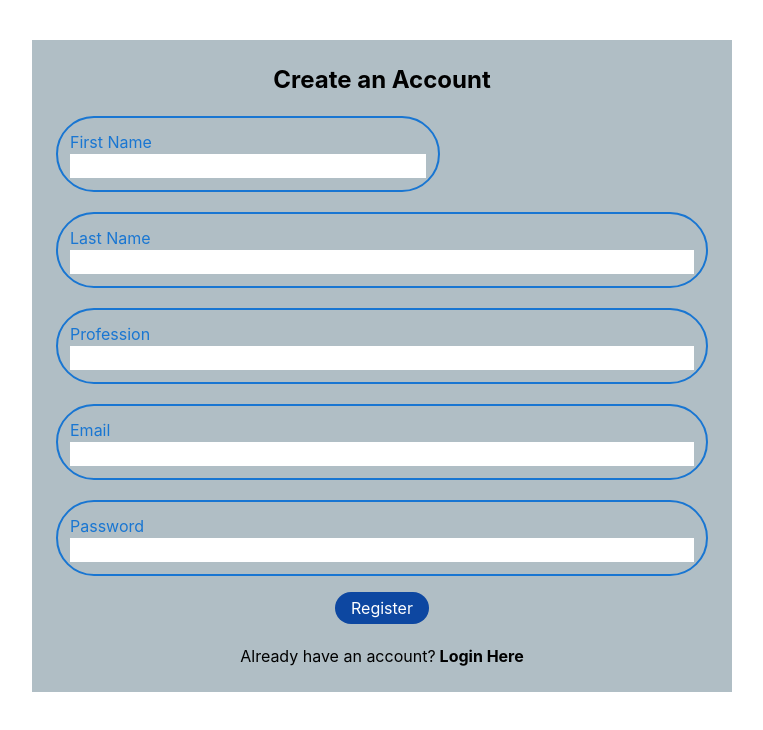
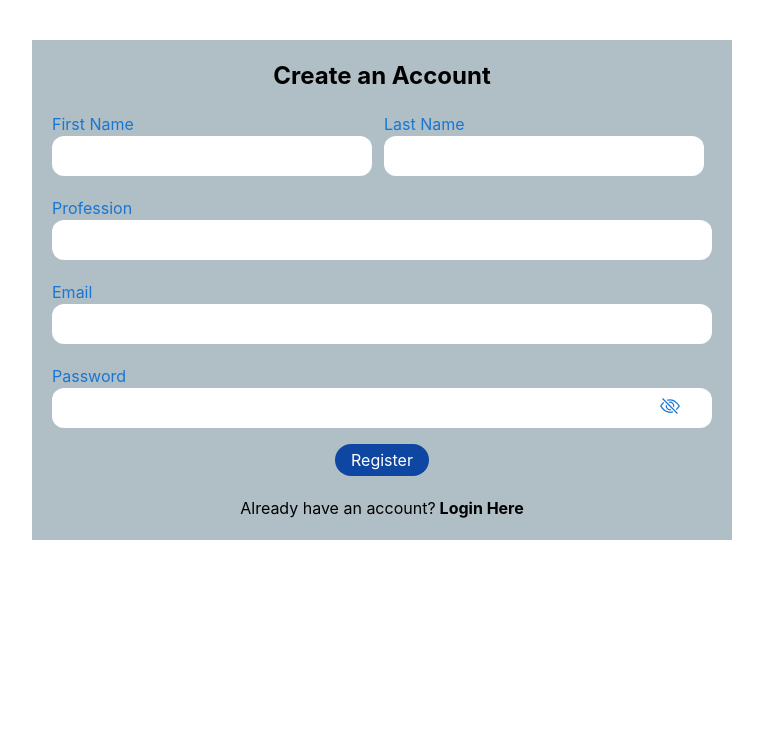
Before and after one commit to HoriyaDev/Admin-Dashboard, a React (Create React App) app: page / in a window 1280 px wide. Shown: the top 730 px of the page, without its empty margins (258-1021 px from the left). Built offline with nearby package versions, Linux system fonts and the light colour scheme.

Commit message:
added validations on register component

```diff
--- a/src/Pages/login/LoginPage.jsx
+++ b/src/Pages/login/LoginPage.jsx
@@ -20,20 +20,19 @@ const LoginPage = () => {
     }));
   };
 
-  const handleLogin = (e) =>{
-    e.preventDefault()
-    const loggedData = JSON.parse(localStorage.getItem("user"))
-    if(input.email===loggedData.email && input.password === loggedData.password) {
-      localStorage.setItem("logged" ,true )
-      navigate('/dashboard')
-    }
-    else{
-      alert("inCorrect")
-    }
+  const handleLogin = (e) => {
+    e.preventDefault();
+    const loggedData = JSON.parse(localStorage.getItem("user"));
 
 
+    if (loggedData && input.email === loggedData.email && input.password === loggedData.password) {
+      localStorage.setItem("logged", "true");
+      navigate('/dashboard');
+    } else {
+      alert("Incorrect email or password");
+    }
+  }
 
-  }
 
 
   // function validateEmail(email) {
@@ -146,6 +145,7 @@ const LoginPage = () => {
         />
         {/* <p className='text-red-700 ml-5'>{passwordError}</p> */}
         <button
+        type='button'
           className='absolute inset-y-0 right-8 text-blue-700 z-20'
           onClick={handleShow}
         >
@@ -160,7 +160,7 @@ const LoginPage = () => {
         Login
       </button>
 
-      <div>
+      <div className='mt-5 text-center'>
         <p>Don't have an account?
           <Link to="/" className='font-bold'>
            Regitser Here
--- a/src/Pages/login/Register.jsx
+++ b/src/Pages/login/Register.jsx
@@ -1,14 +1,24 @@
-import React, { useState } from 'react'
-import { GiConsoleController } from 'react-icons/gi';
-import { Link } from 'react-router-dom'
-import { useNavigate } from 'react-router-dom';
+import React, { useState } from 'react';
+import { Link, useNavigate } from 'react-router-dom';
+import { BsEyeSlash, BsEyeFill } from "react-icons/bs";
 
 const Register = () => {
-    const navigate = useNavigate()
+  const navigate = useNavigate();
+  const [showPassword, setShowPassword] = useState(false);
   const [input, setInput] = useState({
-        name: "",
+    fname: "",
+    lname: "",
+    profession: "",
     email: "",
     password: ""
+  });
+
+  const [error, setError] = useState({
+    fnameError: "",
+    lnameError: "",
+    professionError: "",
+    emailError: "",
+    passwordError: ""
   });
 
   const handleInput = (e) => {
@@ -18,60 +28,136 @@ const Register = () => {
       [name]: value,
     }));
 
+    if (name === "fname" && value.trim() !== "") {
+            setError((prev) => ({ ...prev, fnameError: "" }));
+          }
+
+          if (name === "email" && validateEmail(value)) {
+            setError((prev) => ({ ...prev, emailError: "" }));
+          }
+          if (name === "password" && value.length >= 6) {
+            setError((prev) => ({ ...prev, passwordError: "" }));
+          }
+
+
+          if(name === "lname" && value.trim()!==""){
+            setError((prev) =>({...prev, lnameError:""}))
+          }
+          if(name === "profession" && value.trim()!==""){
+            setError((prev) =>({...prev, professionError:""}))
+          }
   };
 
+  function validateEmail(email) {
+    const re = /^[^\s@]+@[^\s@]+\.[^\s@]+$/;
+    return re.test(email);
+  }
 
-    const handleSubmit =(e)=>{
-         e.preventDefault()
+  function validatePassword(password) {
+    const passwordRegex = /^(?=.*[A-Za-z])(?=.*\d)[A-Za-z\d]{8,}$/;
+    return passwordRegex.test(password);
+  }
 
-        localStorage.setItem("user" , JSON.stringify(input))
-        navigate('/login')
+  const handleShow = () => {
+    setShowPassword(!showPassword);
+  }
 
+  const Validation = () => {
+    let isValid = true;
+
+    let newError = {
+      fnameError: "",
+      lnameError: "",
+      professionError: "",
+      emailError: "",
+      passwordError: ""
+    };
+
+    if (input.fname.trim() === "") {
+      newError.fnameError = "First name is required.";
+      isValid = false;
     }
+
+    if (input.lname.trim() === "") {
+      newError.lnameError = "Last name is required.";
+      isValid = false;
+    }
+
+    if (input.profession.trim() === "") {
+      newError.professionError = "Profession is required.";
+      isValid = false;
+    }
+
+    if (!validateEmail(input.email)) {
+      newError.emailError = "Invalid email.";
+      isValid = false;
+    }
+
+    if (!validatePassword(input.password)) {
+      newError.passwordError = "Password must be at least 8 characters long and include at least one number.";
+      isValid = false;
+    }
+
+    setError(newError);
+    return isValid;
+  };
+
+  const handleSubmit = (e) => {
+    e.preventDefault();
+
+    if (Validation()) {
+      localStorage.setItem("user", JSON.stringify(input));
+      navigate('/login');
+    }
+  };
 
   return (
     <>
       <form onSubmit={handleSubmit}>
-    <div className='bg-blue-gray-200 w-[700px] mx-auto mt-10 p-6'>
+        <div className='bg-blue-gray-200 w-[700px] mx-auto mt-10 p-5'>
           <h1 className='text-center text-2xl font-bold'>Create an Account</h1>
 
-
-        <div className='border-blue-700 border-2 p-3 rounded-full flex flex-col mt-5 w-96'>
-            <label htmlFor='name' className='text-blue-700'>First Name</label>
+          <div className='flex'>
+            <div className='rounded-full flex flex-col mt-5 w-[320px]'>
+              <label htmlFor='fname' className='text-blue-700'>First Name</label>
               <input
                 type='text'
-              id='name'
-              name='name'
-              value={input.name}
+                id='fname'
+                name='fname'
+                value={input.fname}
                 onChange={handleInput}
-              className='focus:outline-none border-none'
+                className='focus:outline-none border-none p-2 rounded-xl'
               />
+              <p className='text-red-500'>{error.fnameError}</p>
             </div>
-        <div className='border-blue-700 border-2 p-3 rounded-full flex flex-col mt-5'>
-            <label htmlFor='name' className='text-blue-700'>Last Name</label>
+            <div className='rounded-full flex flex-col mt-5 w-[320px] ml-3'>
+              <label htmlFor='lname' className='text-blue-700'>Last Name</label>
               <input
                 type='text'
-              id='name'
-              name='name'
-              value={input.name}
+                id='lname'
+                name='lname'
+                value={input.lname}
                 onChange={handleInput}
-              className='focus:outline-none border-none'
+                className='focus:outline-none border-none p-2 rounded-xl'
               />
+              <p className='text-red-500'>{error.lnameError}</p>
             </div>
-        <div className='border-blue-700 border-2 p-3 rounded-full flex flex-col mt-5'>
-            <label htmlFor='name' className='text-blue-700'>Profession</label>
+          </div>
+
+          <div className='flex flex-col mt-5'>
+            <label htmlFor='profession' className='text-blue-700'>Profession</label>
             <input
               type='text'
-              id='name'
-              name='name'
-              value={input.name}
+              id='profession'
+              name='profession'
+              value={input.profession}
               onChange={handleInput}
-              className='focus:outline-none border-none'
+              className='focus:outline-none border-none p-2 rounded-xl'
             />
+            <p className='text-red-500'>{error.professionError}</p>
           </div>
 
-
-        <div className='border-blue-700 border-2 p-3 rounded-full flex flex-col mt-5'>
+          <div className='flex flex-col mt-5'>
             <label htmlFor='email' className='text-blue-700'>Email</label>
             <input
               type='email'
@@ -79,28 +165,36 @@ const Register = () => {
               name='email'
               value={input.email}
               onChange={handleInput}
-              className='focus:outline-none border-none'
+              className='focus:outline-none border-none p-2 rounded-xl'
             />
+            <p className='text-red-500'>{error.emailError}</p>
           </div>
 
-
-        <div className='border-blue-700 border-2 p-3 rounded-full flex flex-col mt-5'>
+          <div className='flex flex-col mt-5 relative '>
             <label htmlFor='password' className='text-blue-700'>Password</label>
             <input
-              type='password'
+              type={showPassword ? "text" : "password"}
               id='password'
               name='password'
               value={input.password}
               onChange={handleInput}
-              className='focus:outline-none border-none'
+              className='focus:outline-none border-none p-2 rounded-xl'
             />
+             <button
+          className='absolute inset-y-0 right-8 top-5 text-blue-700 z-20'
+          onClick={handleShow}
+          type='button'
+        >
+          {showPassword ? <BsEyeFill size={'20px'} /> : <BsEyeSlash size={'20px'} />}
+        </button>
+            <p className='text-red-500'>{error.passwordError}</p>
           </div>
 
-
           <div className='flex justify-center mt-4'>
-            <button className='bg-blue-900 text-white px-4 py-1 rounded-3xl' type='submit'>Register</button>
+            <button className='bg-blue-900 text-white px-4 py-1 rounded-3xl' type='submit'>
+              Register
+            </button>
           </div>
-
 
           <div className='flex mt-5 text-center justify-center'>
             <p>Already have an account?</p>
```
Lines whose indentation alone changed are shown as unchanged.
